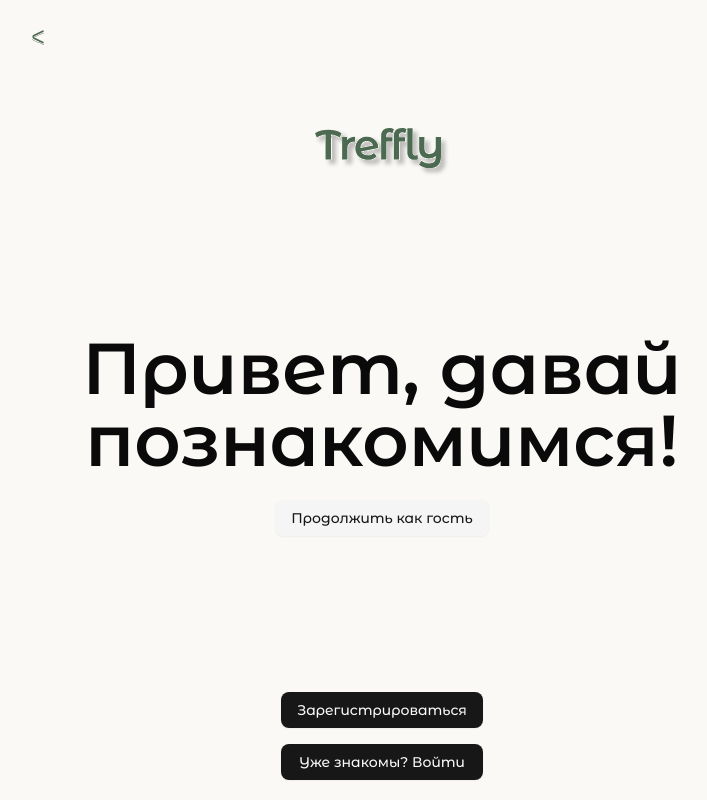
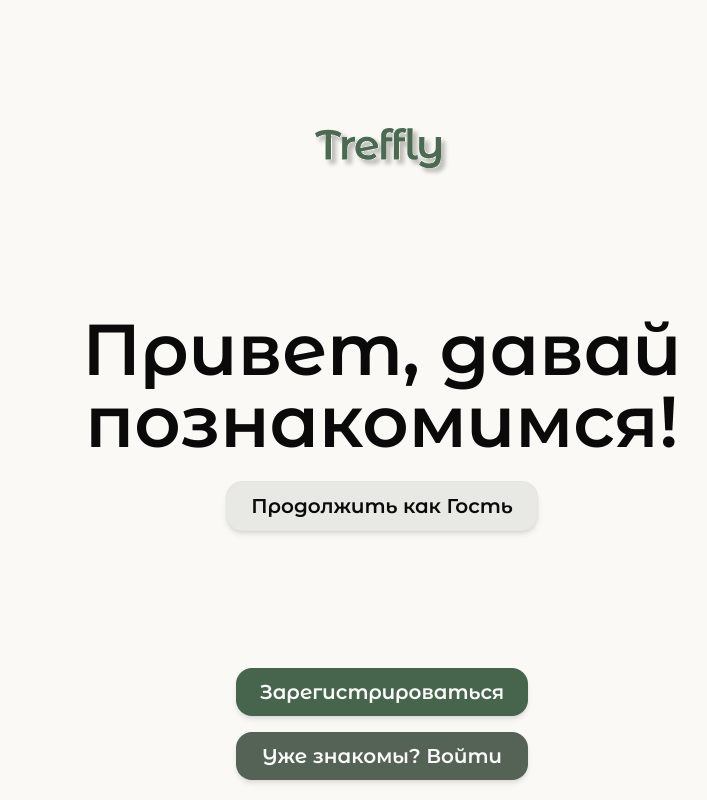
Before and after one commit to SurfTrefflyApp/frontend, a React (Vite) app: page / in a window 1280 px wide. Shown: the whole page, without its empty margins (258-965 px from the left). Built offline with nearby package versions, Linux system fonts and the light colour scheme.

Commit message:
set up styles for Button component

```diff
--- a/src/app/index.css
+++ b/src/app/index.css
@@ -12,10 +12,10 @@
   --card-foreground: oklch(0.145 0 0);
   --popover: oklch(1 0 0);
   --popover-foreground: oklch(0.145 0 0);
-  --primary: oklch(0.205 0 0);
+  --primary: #47654d;
   --primary-foreground: oklch(0.985 0 0);
-  --secondary: oklch(0.97 0 0);
-  --secondary-foreground: oklch(0.205 0 0);
+  --secondary: #556256;
+  --secondary-foreground: oklch(0.985 0 0);
   --muted: oklch(0.97 0 0);
   --muted-foreground: oklch(0.556 0 0);
   --accent: oklch(0.97 0 0);
--- a/src/pages/Welcome/ui/Welcome.tsx
+++ b/src/pages/Welcome/ui/Welcome.tsx
@@ -7,12 +7,13 @@
 export const Welcome = () => {
   return (
     <AuthLayout
+      withBackBtn={false}
       footer={
         <div className="flex flex-col items-stretch w-full gap-4">
           <Button asChild>
             <Link to={routes.register}>Зарегистрироваться</Link>
           </Button>
-          <Button asChild>
+          <Button asChild variant="secondary">
             <Link to={routes.login}>Уже знакомы? Войти</Link>
           </Button>
         </div>
@@ -22,8 +23,8 @@
         <h1 className="font-semibold text-4xl md:text-7xl text-center">
           Привет, давай познакомимся!
         </h1>
-        <Button variant="secondary" asChild>
-          <Link to={routes.main}>Продолжить как гость</Link>
+        <Button variant="outline" asChild>
+          <Link to={routes.main}>Продолжить как Гость</Link>
         </Button>
       </div>
     </AuthLayout>
--- a/src/shared/ui/button.tsx
+++ b/src/shared/ui/button.tsx
@@ -5,24 +5,24 @@
 import { cn } from '@/shared/lib/utils';
 
 const buttonVariants = cva(
-  "cursor-pointer inline-flex items-center justify-center gap-2 whitespace-nowrap rounded-md text-sm font-medium transition-all disabled:pointer-events-none disabled:opacity-50 [&_svg]:pointer-events-none [&_svg:not([class*='size-'])]:size-4 shrink-0 [&_svg]:shrink-0 outline-none focus-visible:border-ring focus-visible:ring-ring/50 focus-visible:ring-[3px] aria-invalid:ring-destructive/20 dark:aria-invalid:ring-destructive/40 aria-invalid:border-destructive",
+  "cursor-pointer inline-flex items-center justify-center gap-2 whitespace-nowrap rounded-2xl text-base font-medium transition-all disabled:pointer-events-none disabled:opacity-50 [&_svg]:pointer-events-none [&_svg:not([class*='size-'])]:size-4 shrink-0 [&_svg]:shrink-0 outline-none focus-visible:border-ring focus-visible:ring-ring/50 focus-visible:ring-[3px] aria-invalid:ring-destructive/20 dark:aria-invalid:ring-destructive/40 aria-invalid:border-destructive",
   {
     variants: {
       variant: {
         default:
-          'bg-primary text-primary-foreground shadow-xs hover:bg-primary/90',
+          'bg-primary text-primary-foreground shadow-md hover:bg-primary/90',
         destructive:
           'bg-destructive text-white shadow-xs hover:bg-destructive/90 focus-visible:ring-destructive/20 dark:focus-visible:ring-destructive/40 dark:bg-destructive/60',
         outline:
-          'border bg-background shadow-xs hover:bg-accent hover:text-accent-foreground dark:bg-input/30 dark:border-input dark:hover:bg-input/50',
+          'border bg-[#E8E8E4] shadow-md hover:bg-accent hover:text-accent-foreground dark:bg-input/30 dark:border-input dark:hover:bg-input/50',
         secondary:
-          'bg-secondary text-secondary-foreground shadow-xs hover:bg-secondary/80',
+          'bg-secondary text-secondary-foreground shadow-md hover:bg-secondary/80',
         ghost:
           'hover:bg-accent hover:text-accent-foreground dark:hover:bg-accent/50',
         link: 'text-primary underline-offset-4 hover:underline',
       },
       size: {
-        default: 'h-9 px-4 py-2 has-[>svg]:px-3',
+        default: 'md:text-xl font-semibold h-9 p-6 has-[>svg]:px-3',
         sm: 'h-8 rounded-md gap-1.5 px-3 has-[>svg]:px-2.5',
         lg: 'h-10 rounded-md px-6 has-[>svg]:px-4',
         icon: 'size-9',
```
